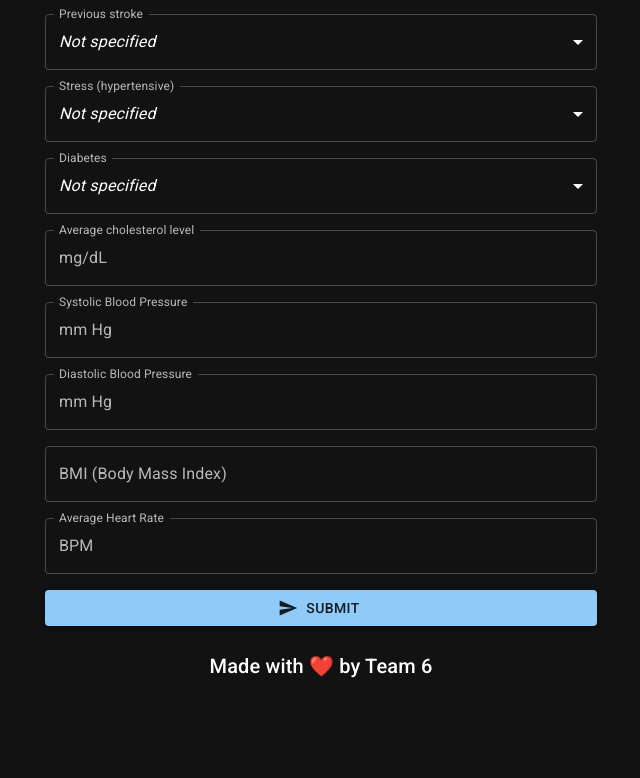
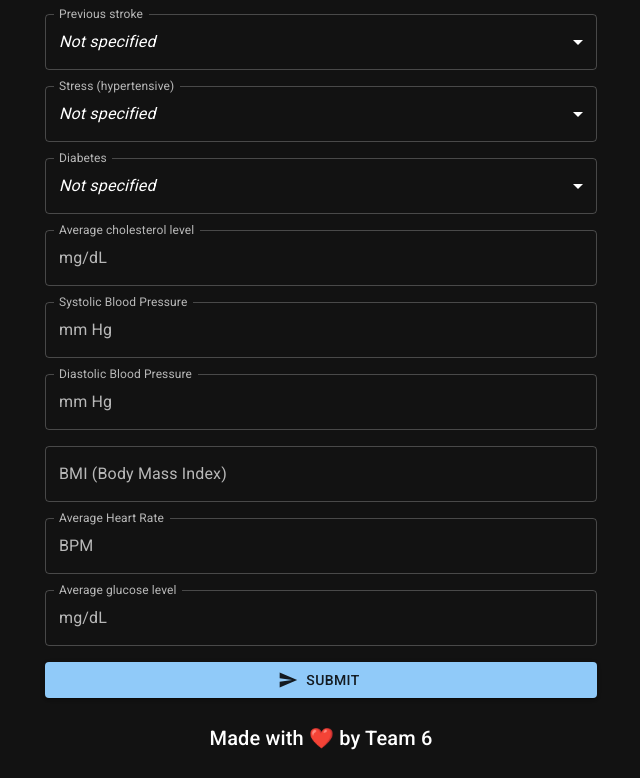
Before and after one commit to proacc2022/HeartCheckV1, a React (Create React App) app in the folder client/: page / in a window 1280 px wide. Shown: the part 519-1297 px from the top of the page, without its empty margins (319-959 px from the left). Before the commit the page ends 1225 px from the top, so only its background shows below. Built offline with nearby package versions, Linux system fonts and the light colour scheme.

Commit message:
Add glucose level

```diff
--- a/client/src/Form.tsx
+++ b/client/src/Form.tsx
@@ -12,6 +12,7 @@ import { Formik } from "formik";
 import { Form } from "formik";
 import SendIcon from "@mui/icons-material/Send";
 import { object, number } from "yup";
+import axios from "axios";
 
 const schema = object({
   gender: number().required("Required").integer().moreThan(-1),
@@ -34,6 +35,16 @@ const schema = object({
 
 const onSubmit = (values: any) => {
   console.log(values);
+  axios
+    .post("/predict", {
+      values,
+    })
+    .then((res) => {
+      console.log(res);
+    })
+    .catch((err) => {
+      console.error(err);
+    });
 };
 
 const EvalulateForm = () => {
@@ -55,6 +66,7 @@ const EvalulateForm = () => {
           diabp: undefined,
           bmi: undefined,
           heartRate: undefined,
+          glucose: undefined,
         }}
         onSubmit={onSubmit}
         validationSchema={schema}
@@ -326,6 +338,24 @@ const EvalulateForm = () => {
                   }}
                 />
               </Grid>
+              {/* Gluclose */}
+              <Grid item xs={12}>
+                <TextField
+                  id="glucose-input"
+                  label="Average glucose level"
+                  variant="outlined"
+                  value={values.heartRate}
+                  onChange={handleChange("glucose")}
+                  fullWidth
+                  error={!!(errors.glucose && touched.glucose)}
+                  helperText={errors.glucose}
+                  InputProps={{
+                    startAdornment: (
+                      <InputAdornment position="start">mg/dL</InputAdornment>
+                    ),
+                  }}
+                />
+              </Grid>
               <Grid item xs={12}>
                 <Button
                   type="submit"
```
